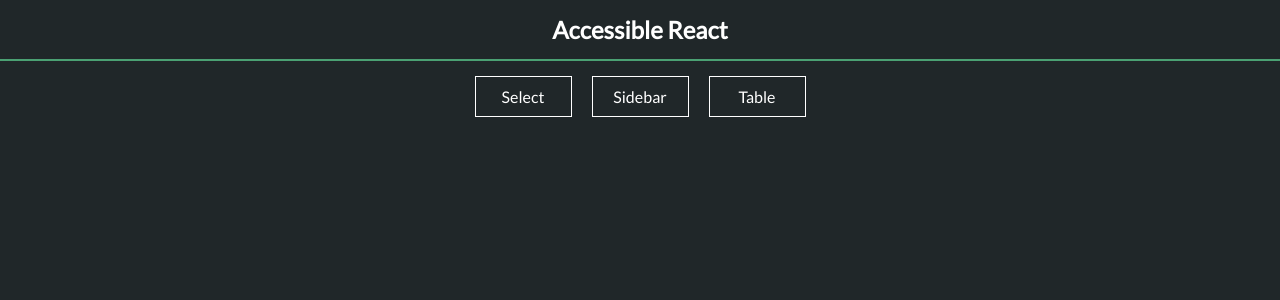
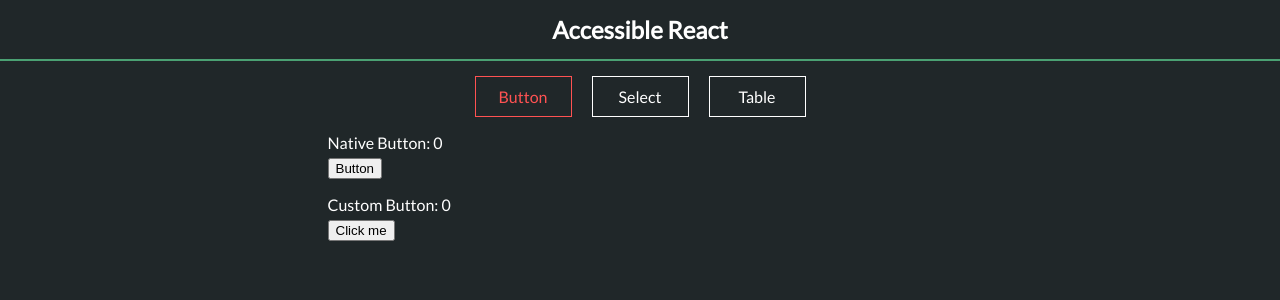
Before and after one commit to jemimaabu/accessible-react, a React app: page /button in a window 1280 px wide. Shown: the top 300 px of the page. Built offline with nearby package versions, Linux system fonts and the light colour scheme.

Commit message:
Button component

```diff
--- a/src/components/App.tsx
+++ b/src/components/App.tsx
@@ -1,7 +1,7 @@
 /** @jsx jsx */
-import React from "react";
+import React, { useEffect } from "react";
 import { NavLink, BrowserRouter as Router, Route } from "react-router-dom";
-import { SelectContainer, Sidebar, Table } from "../components";
+import { SelectContainer, ButtonContainer, Table } from "../components";
 import styled, { createGlobalStyle } from "styled-components";
 import { css, jsx } from "@emotion/core";
 import { colors, spacing } from "../styles";
@@ -50,25 +50,28 @@ const StyledMain = styled.main`
 `;
 
 export const App: React.FC = () => {
+  useEffect(() => {
+    document.title = "Accessible React";
+  });
   return (
     <div css={styles.appPage}>
       <GlobalStyle />
       <h1>Accessible React</h1>
       <Router>
         <StyledNav>
+          <NavLink to="/button" activeClassName="active">
+            Button
+          </NavLink>
           <NavLink to="/select" activeClassName="active">
             Select
-          </NavLink>
-          <NavLink to="/sidebar" activeClassName="active">
-            Sidebar
           </NavLink>
           <NavLink to="/table" activeClassName="active">
             Table
           </NavLink>
         </StyledNav>
         <StyledMain>
+          <Route path="/button" component={ButtonContainer} />
           <Route path="/select" component={SelectContainer} />
-          <Route path="/sidebar" component={Sidebar} />
           <Route path="/table" component={Table} />
         </StyledMain>
       </Router>
--- /dev/null
+++ b/src/components/Button/Button.tsx
@@ -0,0 +1,16 @@
+/** @jsx jsx */
+import { useState, useEffect } from "react";
+import { css, jsx } from "@emotion/core";
+import { colors } from "../../styles";
+
+interface IButtonProps extends React.ButtonHTMLAttributes<HTMLButtonElement> {
+  children: React.ReactNode;
+}
+
+export const ButtonComponent = ({ children, ...props }: IButtonProps) => {
+  useEffect(() => {
+    document.title = "Accessible React | Button";
+  });
+
+  return <button {...props}>{children}</button>;
+};
--- /dev/null
+++ b/src/components/Button/ButtonContainer.tsx
@@ -0,0 +1,29 @@
+import React, { useState, useEffect } from "react";
+import { ButtonComponent } from "./";
+import styled from "styled-components";
+
+const StyledButton = styled.button``;
+
+const StyledP = styled.p`
+  margin-bottom: 5px;
+`;
+
+export const ButtonContainer = () => {
+  useEffect(() => {
+    document.title = "Accessible React | Button";
+  });
+
+  let [nativeCount, setNative] = useState(0);
+  let [customCount, setCustom] = useState(0);
+
+  return (
+    <div>
+      <StyledP>Native Button: {nativeCount}</StyledP>
+      <button onClick={() => setNative(++nativeCount)}>Button</button>
+      <StyledP>Custom Button: {customCount}</StyledP>
+      <ButtonComponent onClick={() => setCustom(++customCount)}>
+        Click me
+      </ButtonComponent>
+    </div>
+  );
+};
--- /dev/null
+++ b/src/components/Button/index.ts
@@ -0,0 +1,2 @@
+export * from "./Button";
+export * from "./ButtonContainer";
--- a/src/components/Select/Select.tsx
+++ b/src/components/Select/Select.tsx
@@ -10,7 +10,7 @@ interface SelectProps {
   placeholder?: string;
 }
 
-export const Select = (props: SelectProps) => {
+export const SelectComponent = (props: SelectProps) => {
   const { value, options, placeholder, onChange } = props;
 
   const [isActive, toggle] = useState(false);
@@ -62,6 +62,11 @@ const styles = {
     padding: 10px;
     color: white;
     list-style-type: none;
+    outline: none;
+
+    &:focus {
+      box-shadow: 0px 0px 3px 1px ${colors.green};
+    }
 
     &:hover {
       cursor: pointer;
@@ -98,6 +103,7 @@ const styles = {
       border-top: transparent;
     }
 
+    &:focus,
     &:hover {
       color: ${colors.green};
     }
--- a/src/components/Select/SelectContainer.tsx
+++ b/src/components/Select/SelectContainer.tsx
@@ -1,5 +1,5 @@
-import React, { useState } from "react";
-import { Select } from "./";
+import React, { useState, useEffect } from "react";
+import { SelectComponent } from "./";
 import styled from "styled-components";
 
 const StyledSelect = styled.select`
@@ -14,16 +14,17 @@ const StyledP = styled.p`
 `;
 
 export const SelectContainer = () => {
+  useEffect(() => {
+    document.title = "Accessible React | Select";
+  });
+
   const options = ["Option 1", "Option 2", "Option 3"];
   const [value, setSelect] = useState("");
 
   const handleSelect = (value: string, e?: any) => {
     if (e && e.which !== 13) {
-      console.log("should not Select");
       return;
     }
-
-    e && console.log(e.which);
     setSelect(value);
   };
 
@@ -37,10 +38,10 @@ export const SelectContainer = () => {
       </StyledSelect>
 
       <StyledP>Custom Select: </StyledP>
-      <Select
+      <SelectComponent
         options={options}
         value={value}
-        onChange={value => handleSelect(value)}
+        onChange={(value, e) => handleSelect(value, e)}
         placeholder="Select option"
       />
     </div>
--- a/src/components/Sidebar/Sidebar.tsx
+++ /dev/null
@@ -1,7 +0,0 @@
-import * as React from "react";
-
-interface ISidebarProps {}
-
-export const Sidebar = (props: ISidebarProps) => {
-  return <div>Sidebar</div>;
-};
--- a/src/components/Sidebar/index.ts
+++ /dev/null
@@ -1 +0,0 @@
-export * from "./Sidebar";
--- a/src/components/Table/Table.tsx
+++ b/src/components/Table/Table.tsx
@@ -1,7 +1,13 @@
-import * as React from "react";
+/** @jsx jsx */
+import { useState, useEffect } from "react";
+import { css, jsx } from "@emotion/core";
+import { colors } from "../../styles";
 
 interface ITableProps {}
 
 export const Table = (props: ITableProps) => {
+  useEffect(() => {
+    document.title = "Accessible React | Table";
+  });
   return <div>Table</div>;
 };
--- a/src/components/index.ts
+++ b/src/components/index.ts
@@ -1,3 +1,3 @@
 export * from "./Select";
-export * from "./Sidebar";
+export * from "./Button";
 export * from "./Table";
```
